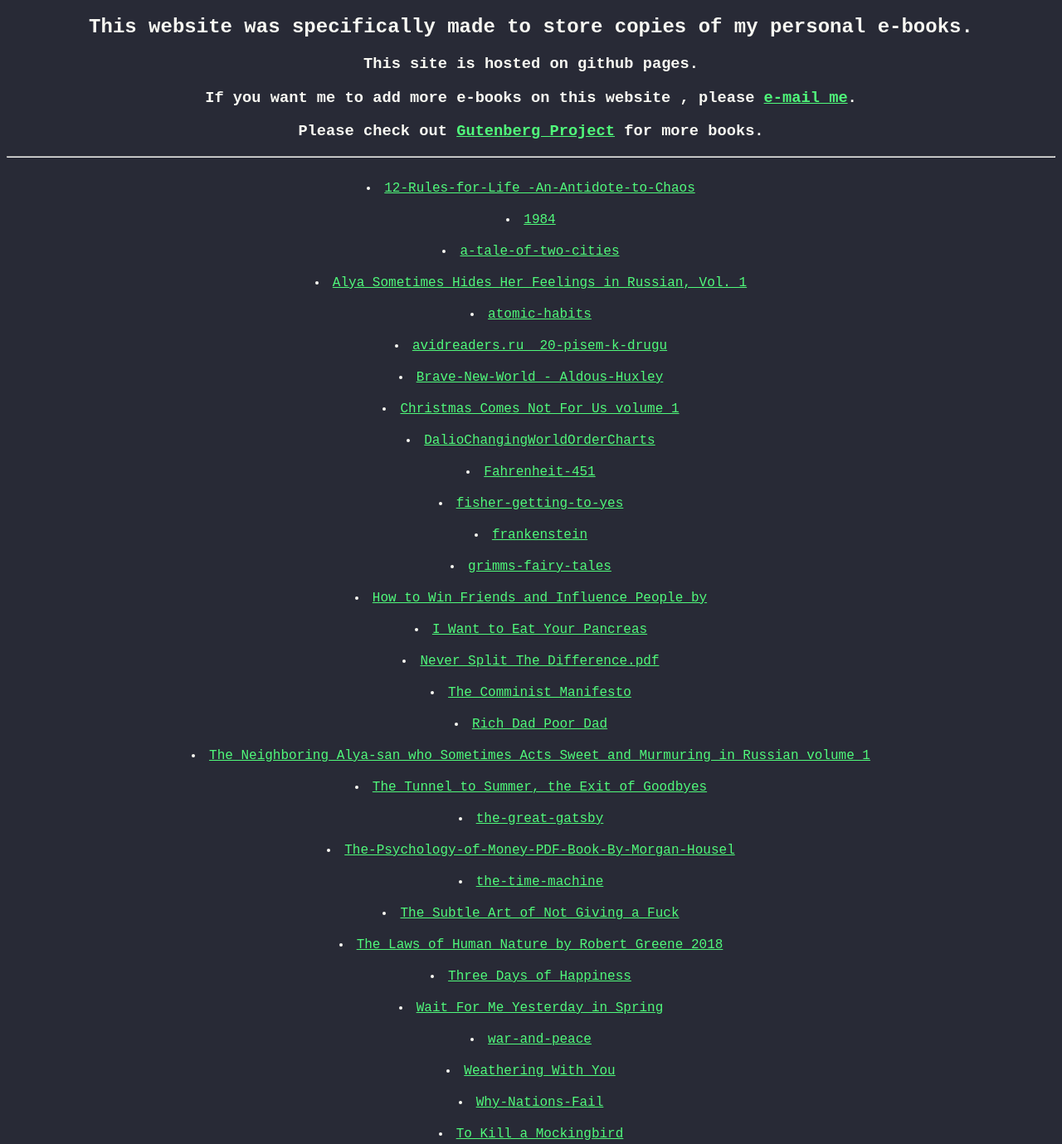
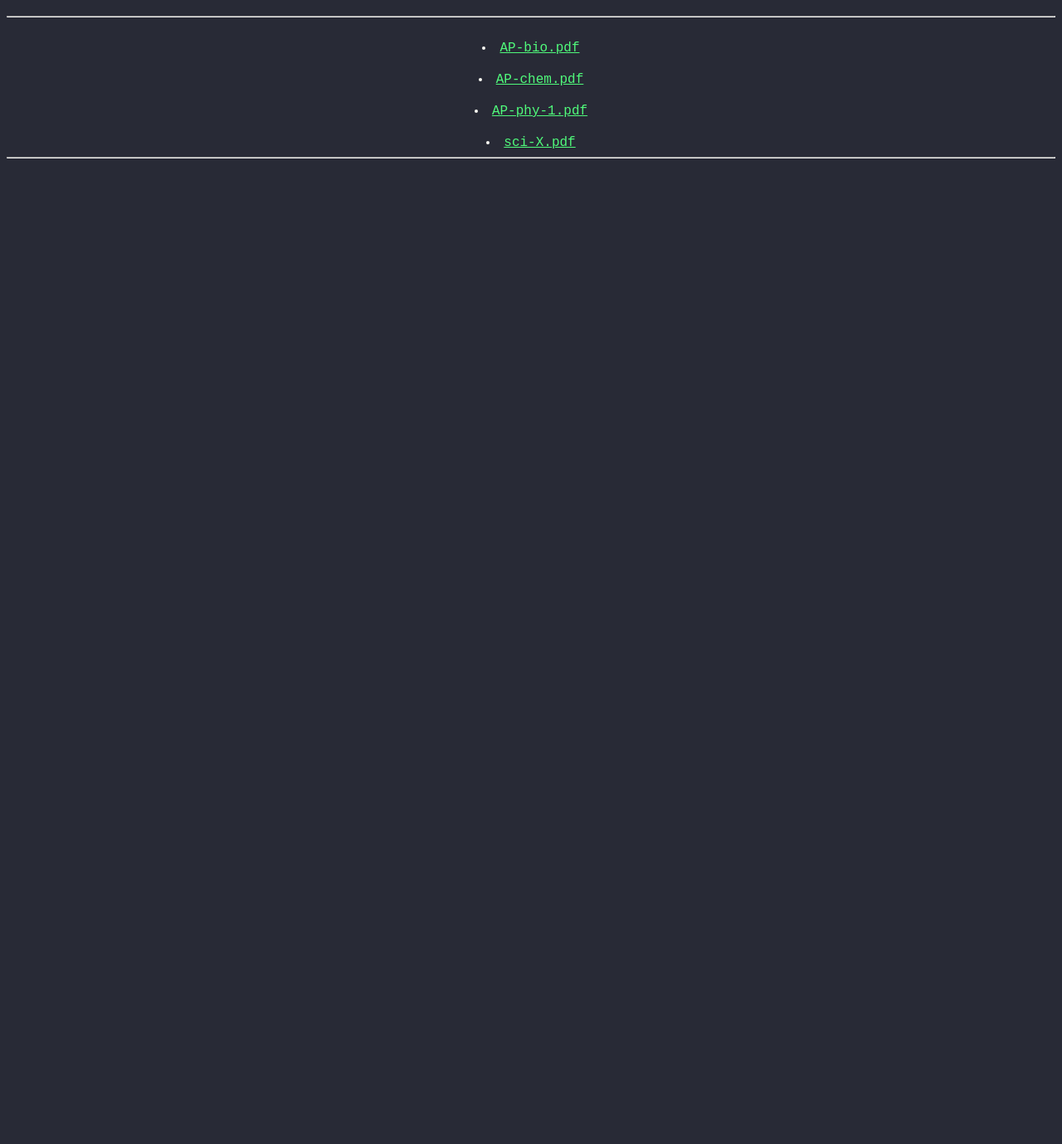
Before and after one commit to Squab03/squab03.github.io, a plain HTML site: page index.html in a window 1280 px wide. Shown: the part 61-1440 px from the top of the page at 83% size. After the commit the page ends 800 px from the top, so only its background shows below. Drawn offline with Linux system fonts and the light colour scheme.

Commit message:
Add files via upload

```diff
--- a/index.html
+++ b/index.html
@@ -25,42 +25,11 @@
 <body>
     <center>
         <h1 style="color: #ff5555;">Welcome.</h1>
-        <h2>This website was specifically made to store copies of my personal e-books.</h2>
-        <h3>This site is hosted on github pages.</h3>
-        <h3>If you want me to add more e-books on this website , please <a href="mailto:akhio07@outlook.com"> e-mail me</a>.</h3>
-        <h3>Please check out <a href="https://www.gutenberg.org/" target="_blank" rel="noopener noreferrer">Gutenberg Project</a> for more books.</h3>
     <hr>
-    <li><a href="books/12-Rules-for-Life_-An-Antidote-to-Chaos.pdf" target="_blank" rel="noopener noreferrer">12-Rules-for-Life_-An-Antidote-to-Chaos</a></li>
-    <li><a href="books/1984.pdf" target="_blank" rel="noopener noreferrer">1984</a></li>
-    <li><a href="books/a-tale-of-two-cities.pdf" target="_blank" rel="noopener noreferrer">a-tale-of-two-cities</a></li>
-    <li><a href="books/Alya Sometimes Hides Her Feelings in Russian, Vol. 1.pdf" target="_blank" rel="noopener noreferrer">Alya Sometimes Hides Her Feelings in Russian, Vol. 1</a></li>
-    <li><a href="books/atomic-habits.pdf" target="_blank" rel="noopener noreferrer">atomic-habits</a></li>
-    <li><a href="books/avidreaders.ru__20-pisem-k-drugu.pdf" target="_blank" rel="noopener noreferrer">avidreaders.ru__20-pisem-k-drugu</a></li>
-    <li><a href="books/Brave-New-World_-_Aldous-Huxley.pdf" target="_blank" rel="noopener noreferrer">Brave-New-World_-_Aldous-Huxley</a></li>
-    <li><a href="books/Christmas Comes Not For Us volume 1.pdf" target="_blank" rel="noopener noreferrer">Christmas Comes Not For Us volume 1</a></li>
-    <li><a href="books/DalioChangingWorldOrderCharts.pdf" target="_blank" rel="noopener noreferrer">DalioChangingWorldOrderCharts</a></li>
-    <li><a href="books/Fahrenheit-451.pdf" target="_blank" rel="noopener noreferrer">Fahrenheit-451</a></li>
-    <li><a href="books/fisher-getting-to-yes.pdf" target="_blank" rel="noopener noreferrer">fisher-getting-to-yes</a></li>
-    <li><a href="books/frankenstein.pdf" target="_blank" rel="noopener noreferrer">frankenstein</a></li>
-    <li><a href="books/grimms-fairy-tales.pdf" target="_blank" rel="noopener noreferrer">grimms-fairy-tales</a></li>
-    <li><a href="books/How to Win Friends and Influence People by.pdf" target="_blank" rel="noopener noreferrer">How to Win Friends and Influence People by</a></li>
-    <li><a href="books/I Want to Eat Your Pancreas.pdf" target="_blank" rel="noopener noreferrer">I Want to Eat Your Pancreas</a></li>
-    <li><a href="books/Never Split The Difference.pdf" target="_blank" rel="noopener noreferrer">Never Split The Difference.pdf</a></li>
-    <li><a href="books/pg61.epub" target="_blank" rel="noopener noreferrer">The Comminist Manifesto</a></li>
-    <li><a href="books/Rich Dad Poor Dad.pdf" target="_blank" rel="noopener noreferrer">Rich Dad Poor Dad</a></li>
-    <li><a href="books/The Neighboring Alya-san who Sometimes Acts Sweet and Murmuring in Russian volume 1.pdf" target="_blank" rel="noopener noreferrer">The Neighboring Alya-san who Sometimes Acts Sweet and Murmuring in Russian volume 1</a></li>
-    <li><a href="books/The Tunnel to Summer, the Exit of Goodbyes.pdf" target="_blank" rel="noopener noreferrer">The Tunnel to Summer, the Exit of Goodbyes</a></li>
-    <li><a href="books/the-great-gatsby.pdf" target="_blank" rel="noopener noreferrer">the-great-gatsby</a></li>
-    <li><a href="books/The-Psychology-of-Money-PDF-Book-By-Morgan-Housel.pdf" target="_blank" rel="noopener noreferrer">The-Psychology-of-Money-PDF-Book-By-Morgan-Housel</a></li>
-    <li><a href="books/the-time-machine.pdf" target="_blank" rel="noopener noreferrer">the-time-machine</a></li>
-    <li><a href="books/The_Subtle_Art_of_Not_Giving_a_Fuck_(www.ztcprep.com).pdf" target="_blank" rel="noopener noreferrer">The_Subtle_Art_of_Not_Giving_a_Fuck</a></li>
-    <li><a href="books/The_Laws_of_Human_Nature_by_Robert_Greene_2018.pdf" target="_blank" rel="noopener noreferrer">The_Laws_of_Human_Nature_by_Robert_Greene_2018</a></li>
-    <li><a href="books/Three Days of Happiness.pdf" target="_blank" rel="noopener noreferrer">Three Days of Happiness</a></li>
-    <li><a href="books/Wait For Me Yesterday in Spring.pdf" target="_blank" rel="noopener noreferrer">Wait For Me Yesterday in Spring</a></li>
-    <li><a href="books/war-and-peace.pdf" target="_blank" rel="noopener noreferrer">war-and-peace</a></li>
-    <li><a href="books/Weathering With You.pdf" target="_blank" rel="noopener noreferrer">Weathering With You</a></li>
-    <li><a href="books/Why-Nations-Fail_-The-Origins-o-Daron-Acemoglu.pdf" target="_blank" rel="noopener noreferrer">Why-Nations-Fail</a></li>
-    <li><a href="books/TokillM.pdf" target="_blank" rel="noopener noreferrer">To Kill a Mockingbird</a></li>
+    <li><a href="books/AP-bio.pdf" target="_blank" rel="noopener noreferrer">AP-bio.pdf</a></li>
+    <li><a href="books/AP-chem.pdf" target="_blank" rel="noopener noreferrer">AP-chem.pdf</a></li>
+    <li><a href="books/AP-phy-1.pdf" target="_blank" rel="noopener noreferrer">AP-phy-1.pdf</a></li>
+    <li><a href="books/sci-X.pdf" target="_blank" rel="noopener noreferrer">sci-X.pdf</a></li>
     <hr>
     </center>
 </body>
```
Also changed, not shown: 4 other files.
